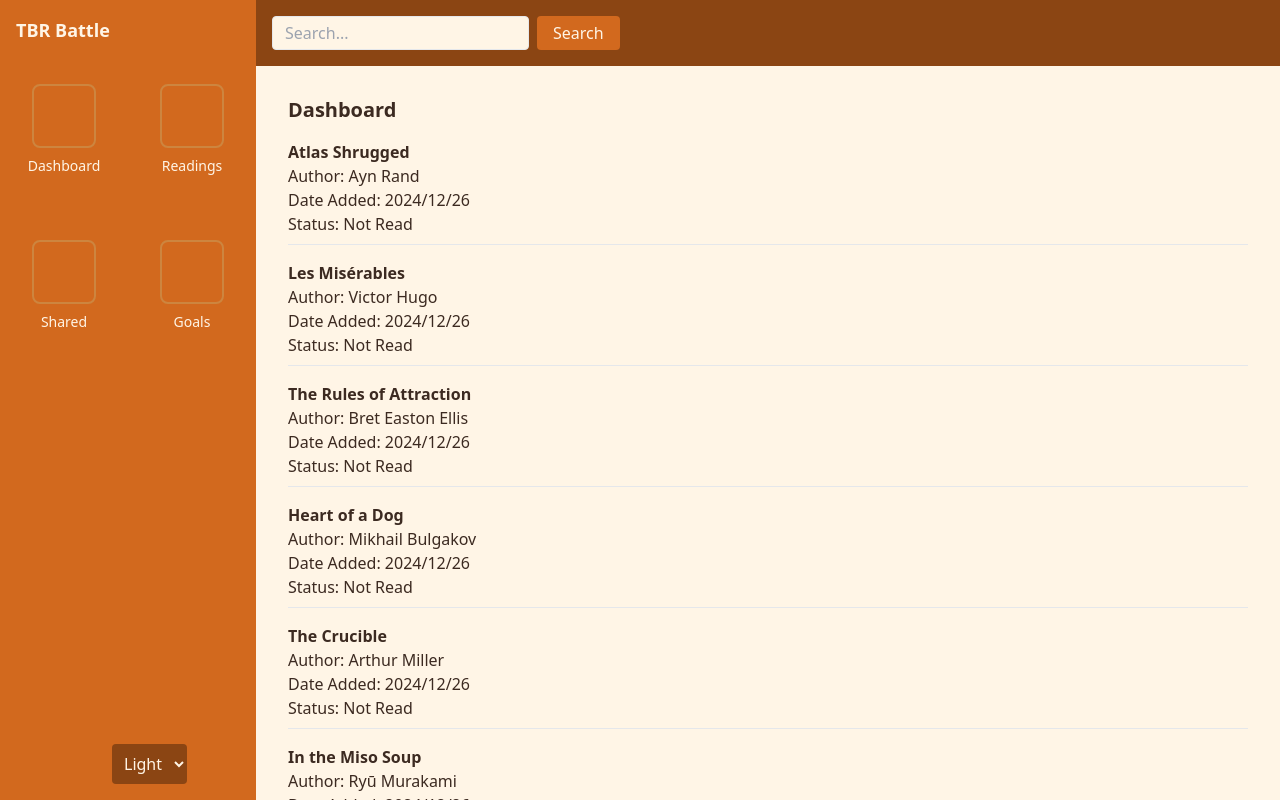
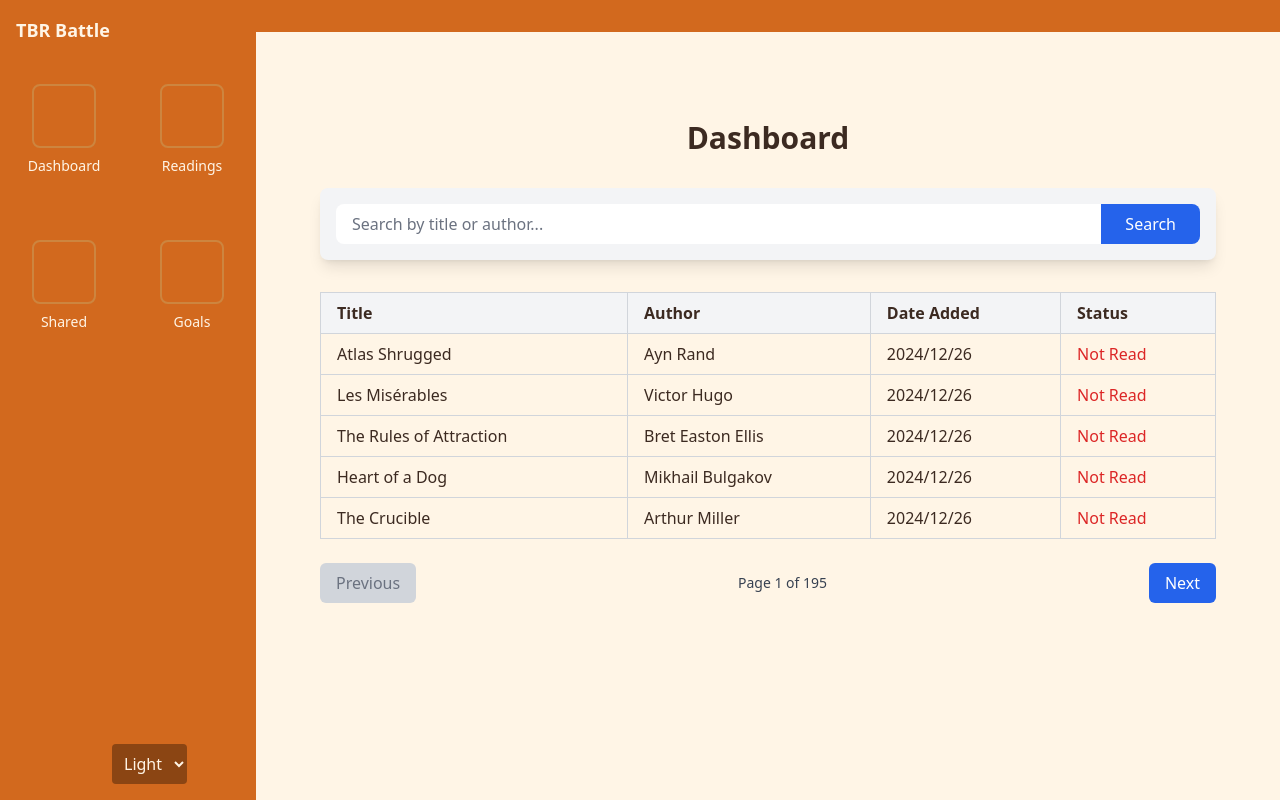
Before and after one commit to Valentina-Maraio/tbr_battle, a Next.js app: page /readings in a window 1280 px wide. Built offline with nearby package versions, Linux system fonts and the light colour scheme.

Commit message:
dashboard style

```diff
--- a/src/app/globals.css
+++ b/src/app/globals.css
@@ -79,3 +79,8 @@ body {
 .hover\\:underline:hover {
   text-decoration: underline;
 }
+
+
+input::placeholder {
+  color: #6b7280;
+}
--- a/src/app/homepage/page.tsx
+++ b/src/app/homepage/page.tsx
@@ -149,7 +149,7 @@ export default function HomePage({ children }: { children: React.ReactNode }) {
               {/* Main Content */}
               <div className="flex-1 flex flex-col">
                 {/* Top Bar */}
-                <div style={{ backgroundColor: 'var(--secondary)', color: 'var(--background)' }} className="w-full p-4 flex items-center justify-between fixed top-0 z-10">
+                <div className="w-full p-4 flex items-center justify-between fixed top-0 z-10" style={{ backgroundColor: 'var(--primary)', color: 'var(--background)' }}>
                   {/* Mobile Menu Button */}
                   <button
                     className="lg:hidden hover:opacity-80"
@@ -157,17 +157,6 @@ export default function HomePage({ children }: { children: React.ReactNode }) {
                   >
                     <i className="fas fa-bars"></i>
                   </button>
-                  <div className="hidden lg:flex space-x-2">
-                    <input
-                      type="text"
-                      placeholder="Search..."
-                      style={{ backgroundColor: 'var(--background)', color: 'var(--text)' }}
-                      className="px-3 py-1 rounded border"
-                    />
-                    <button style={{ backgroundColor: 'var(--primary)', color: 'var(--background)' }} className="px-4 py-1 rounded hover:opacity-90">
-                      Search
-                    </button>
-                  </div>
                 </div>
 
                 {/* Content Area */}
--- a/src/app/readings/page.tsx
+++ b/src/app/readings/page.tsx
@@ -1,16 +1,23 @@
-"use client"; // Required for client-side rendering
+"use client";
 
 import { useEffect, useState } from "react";
 import HomePage from "../homepage/page";
 
+const ITEMS_PER_BATCH = 5;
+
 export default function ReadingsPage() {
   const [books, setBooks] = useState<any[]>([]);
+  const [searchQuery, setSearchQuery] = useState<string>("");
+  const [displayedBooks, setDisplayedBooks] = useState<any[]>([]);
+  const [currentPage, setCurrentPage] = useState<number>(1);
+  const [hasMore, setHasMore] = useState<boolean>(true);
 
   useEffect(() => {
     async function loadBooks() {
       try {
         const jsonData = await import("../data/books.json");
         setBooks(jsonData.default);
+        setDisplayedBooks(jsonData.default.slice(0, ITEMS_PER_BATCH));
       } catch (error) {
         console.error("Error loading books.json:", error);
       }
@@ -19,20 +26,123 @@ export default function ReadingsPage() {
     loadBooks();
   }, []);
 
+  const filteredBooks = books.filter(
+    (book) =>
+      book.Title.toLowerCase().includes(searchQuery.toLowerCase()) ||
+      book.Author.toLowerCase().includes(searchQuery.toLowerCase())
+  );
+
+  const totalPages = Math.ceil(filteredBooks.length / ITEMS_PER_BATCH);
+
+  const handlePageChange = (page: number) => {
+    const startIdx = (page - 1) * ITEMS_PER_BATCH;
+    const endIdx = startIdx + ITEMS_PER_BATCH;
+    setDisplayedBooks(filteredBooks.slice(startIdx, endIdx));
+    setCurrentPage(page);
+    setHasMore(page < totalPages);
+  };
+
   return (
     <HomePage>
-      <div>
-        <h1 className="text-xl font-bold">Dashboard</h1>
-        <ul className="mt-4">
-          {books.map((book) => (
-            <li key={book.Book_Id} className="mb-4 border-b pb-2">
-              <h2 className="font-semibold">{book.Title}</h2>
-              <p>Author: {book.Author}</p>
-              <p>Date Added: {book.Date_Added}</p>
-              <p>Status: {parseInt(book.Read_Count) > 0 ? "Read" : "Not Read"}</p>
-            </li>
-          ))}
-        </ul>
+      <div className="p-6">
+        <h1 className="text-3xl font-bold text-center mb-8">Dashboard</h1>
+
+        {/* Search Bar */}
+        <div className="flex justify-center mb-8">
+          <div className="w-full max-w-4xl flex items-center bg-gray-100 shadow-lg rounded-lg p-4">
+            <input
+              type="text"
+              placeholder="Search by title or author..."
+              className="flex-1 px-4 py-2 rounded-l-lg border-none outline-none"
+              value={searchQuery}
+              onChange={(e) => {
+                setSearchQuery(e.target.value);
+                setCurrentPage(1);
+                setDisplayedBooks(filteredBooks.slice(0, ITEMS_PER_BATCH));
+                setHasMore(filteredBooks.length > ITEMS_PER_BATCH);
+              }}
+            />
+            <button
+              className="bg-blue-600 text-white px-6 py-2 rounded-r-lg hover:bg-blue-700"
+              onClick={() => {
+                setDisplayedBooks(filteredBooks.slice(0, ITEMS_PER_BATCH));
+                setHasMore(filteredBooks.length > ITEMS_PER_BATCH);
+              }}
+            >
+              Search
+            </button>
+          </div>
+        </div>
+
+        {/* Table */}
+        <div className="overflow-x-auto">
+          <table className="w-full max-w-4xl mx-auto border-collapse border border-gray-200">
+            <thead>
+              <tr className="bg-gray-100">
+                <th className="border border-gray-300 px-4 py-2 text-left min-h-[48px]">Title</th>
+                <th className="border border-gray-300 px-4 py-2 text-left min-h-[48px]">Author</th>
+                <th className="border border-gray-300 px-4 py-2 text-left min-h-[48px]">Date Added</th>
+                <th className="border border-gray-300 px-4 py-2 text-left min-h-[48px]">Status</th>
+              </tr>
+            </thead>
+            <tbody>
+              {displayedBooks.length > 0 ? (
+                displayedBooks.map((book) => (
+                  <tr key={book.Book_Id} className="hover:bg-gray-50">
+                    <td className="border border-gray-300 px-4 py-2 min-h-[48px]">{book.Title}</td>
+                    <td className="border border-gray-300 px-4 py-2 min-h-[48px]">{book.Author}</td>
+                    <td className="border border-gray-300 px-4 py-2 min-h-[48px]">{book.Date_Added}</td>
+                    <td
+                      className={`border border-gray-300 px-4 py-2 font-medium min-h-[48px] ${parseInt(book.Read_Count) > 0 ? "text-green-600" : "text-red-600"
+                        }`}
+                    >
+                      {parseInt(book.Read_Count) > 0 ? "Read" : "Not Read"}
+                    </td>
+                  </tr>
+                ))
+              ) : (
+                <tr>
+                  <td
+                    colSpan={4}
+                    className="border border-gray-300 px-4 py-2 text-center text-gray-500 min-h-[48px]"
+                  >
+                    No books found. Try adjusting your search.
+                  </td>
+                </tr>
+              )}
+            </tbody>
+          </table>
+        </div>
+
+        {/* Pagination */}
+        {filteredBooks.length > 0 && (
+          <div className="flex justify-between items-center mt-6 max-w-4xl mx-auto">
+            <button
+              className={`px-4 py-2 rounded-md ${currentPage > 1
+                  ? "bg-blue-600 text-white hover:bg-blue-700"
+                  : "bg-gray-300 text-gray-500 cursor-not-allowed"
+                }`}
+              disabled={currentPage <= 1}
+              onClick={() => handlePageChange(currentPage - 1)}
+            >
+              Previous
+            </button>
+            <p className="text-sm text-gray-700">
+              Page <span className="font-medium">{currentPage}</span> of{" "}
+              <span className="font-medium">{totalPages}</span>
+            </p>
+            <button
+              className={`px-4 py-2 rounded-md ${hasMore
+                  ? "bg-blue-600 text-white hover:bg-blue-700"
+                  : "bg-gray-300 text-gray-500 cursor-not-allowed"
+                }`}
+              disabled={!hasMore}
+              onClick={() => handlePageChange(currentPage + 1)}
+            >
+              Next
+            </button>
+          </div>
+        )}
       </div>
     </HomePage>
   );
```
